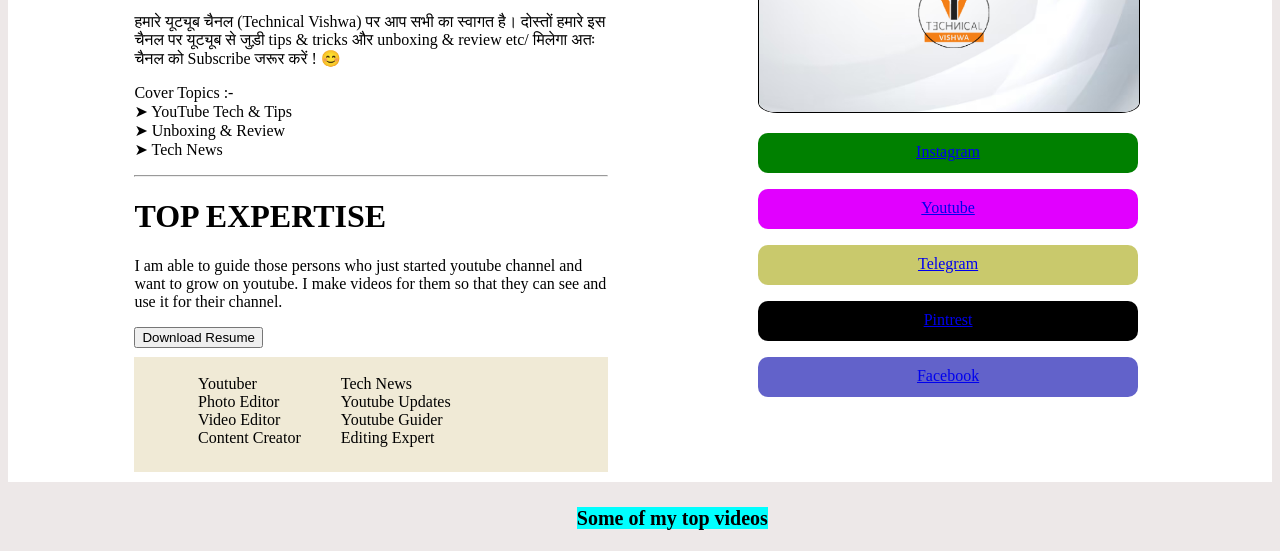
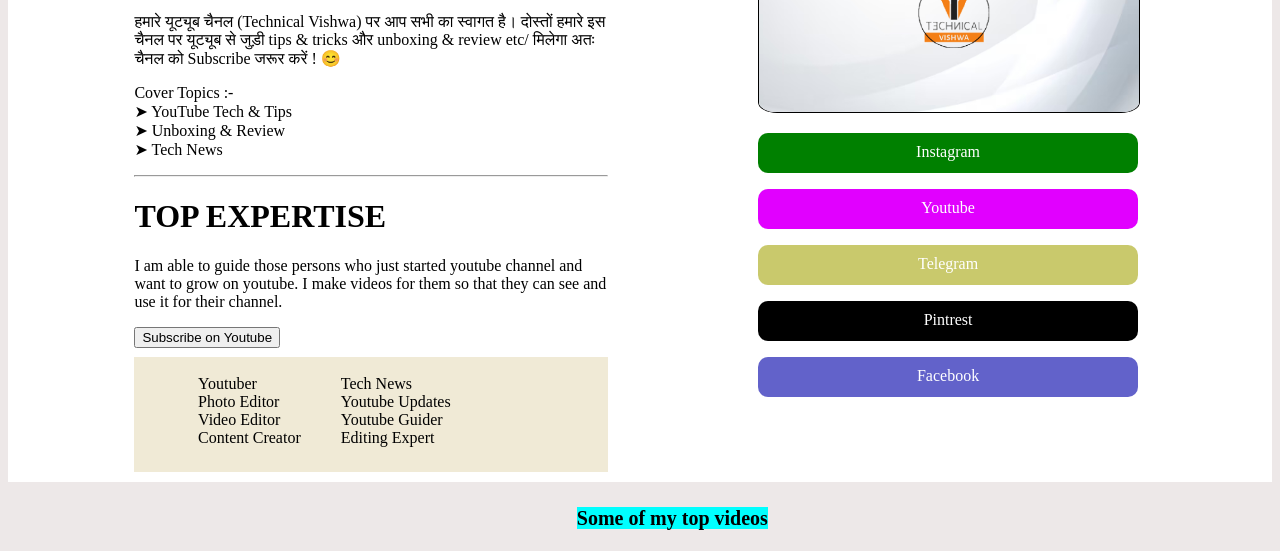
Before and after one commit to himanshu0072/Technical-Vishwa-s-Website, a plain HTML site: page index.html in a window 1280 px wide. Shown: the part 688-1239 px from the top of the page. Drawn offline with Linux system fonts and the light colour scheme.

Commit message:
Links are fixed

```diff
--- a/index.html
+++ b/index.html
@@ -75,7 +75,8 @@
         <p>
           I am able to guide those persons who just started youtube channel and want to grow on youtube. I make videos for them so that they can see and use it for their channel.
         </p>
-        <button>Download Resume</button>
+        <a href="https://www.youtube.com/@TechnicalVishwa" target="_bla
+        "><button>Subscribe on Youtube</button></a>
         <div class="Experties">
           <ul>
             <li>Youtuber</li>
--- a/style.css
+++ b/style.css
@@ -151,6 +151,10 @@ body{
 }
 .Social p{
     padding-top: 10px;
+}
+#Slinks {
+    color:white;
+    text-decoration: none;
 }
 #s1{
     background-color:green;
```
